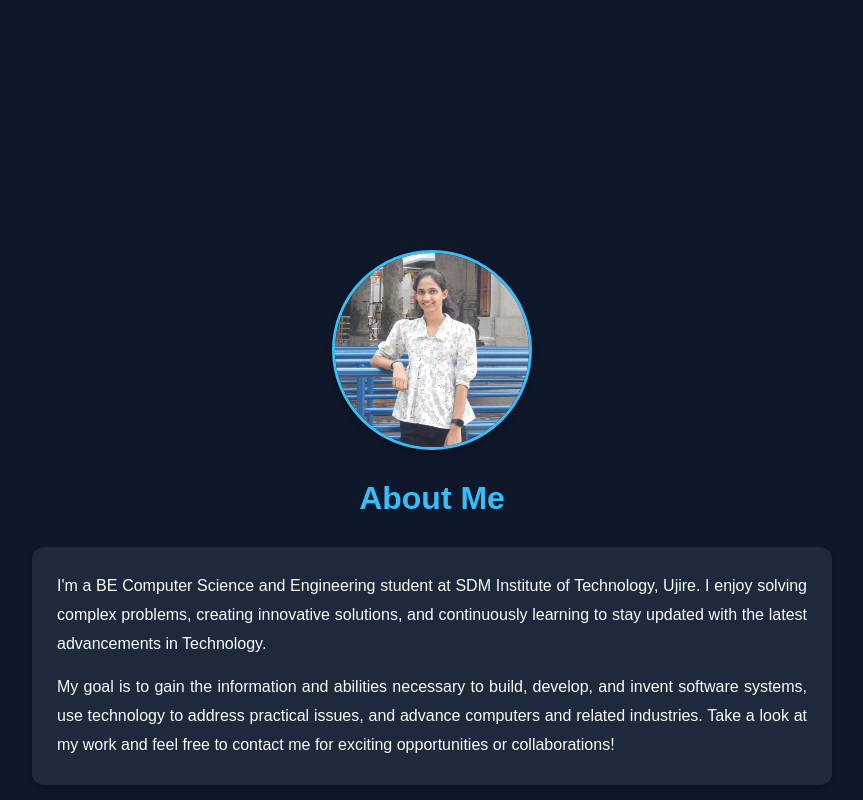
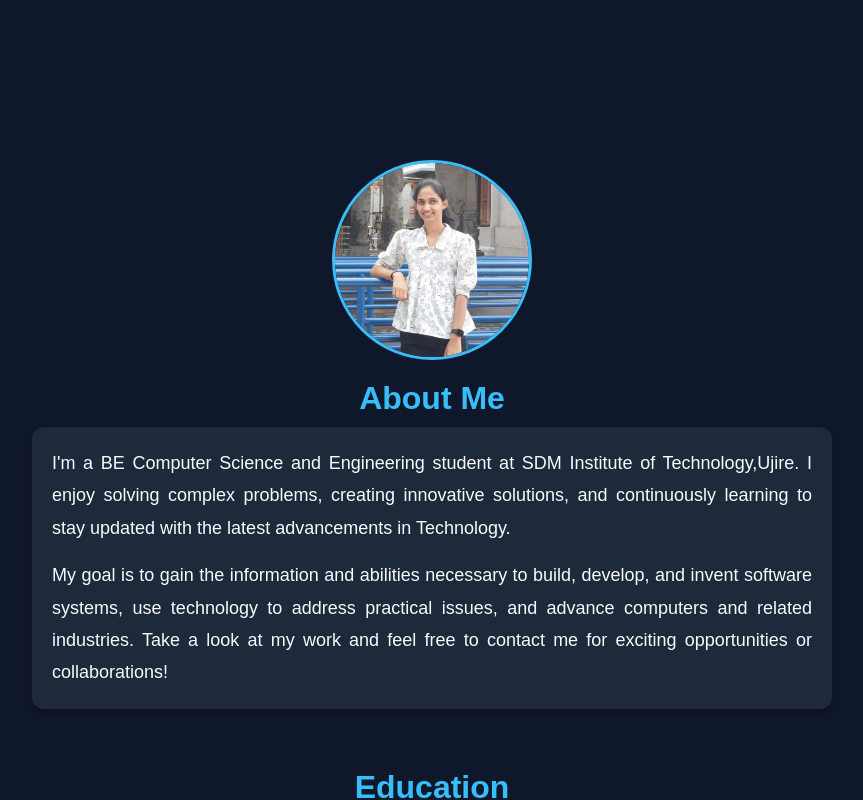
Before and after one commit to SAKSHITK/my_portfolio, a React (Create React App) app in the folder frontend/: page / in a window 1280 px wide. Shown: the part 760-1560 px from the top of the page, without its empty margins (208-1071 px from the left). Built offline with nearby package versions, Linux system fonts and the light colour scheme.

Commit message:
Update About.jsx

```diff
--- a/frontend/src/components/About.jsx
+++ b/frontend/src/components/About.jsx
@@ -7,20 +7,18 @@ const About = () => {
       id="about"
       className="about-section"
       style={{
-        paddingTop: "120px",
-        paddingBottom: "40px",
-        paddingLeft: "20px",
-        paddingRight: "20px",
-        textAlign: "center",
-        backgroundColor: "#0f172a",
-        color: "#f8fafc",
-        minHeight: "100vh",
+        marginBottom: "0px",
+        padding: "30px 20px",           // same padding as Home
+        textAlign: "center",            // center text
+        backgroundColor: "#0f172a",     // same bg as Home
+        color: "#f8fafc",               // same text color as Home             // fill height like Home
       }}
     >
       <div
         className="about-img-top"
         style={{
-          marginBottom: "30px",
+          marginTop: "0px",
+          marginBottom: "20px",
           display: "flex",
           justifyContent: "center",
         }}
@@ -31,11 +29,10 @@ const About = () => {
           style={{
             display: "block",
             margin: "0 auto",
-            borderRadius: "50%",
+            borderRadius: "50%", // round image
             width: "200px",
             height: "200px",
             objectFit: "cover",
-            boxShadow: "0 4px 6px rgba(0,0,0,0.3)",
           }}
         />
       </div>
@@ -44,8 +41,7 @@ const About = () => {
         className="section-title"
         style={{
           textAlign: "center",
-          fontSize: "2rem",
-          marginBottom: "30px",
+          margin: "10px 0",
         }}
       >
         About Me
@@ -54,28 +50,20 @@ const About = () => {
       <div
         className="edu-item"
         style={{
-          backgroundColor: "#1e293b",
-          padding: "25px",
-          borderRadius: "12px",
-          boxShadow: "0 4px 6px rgba(0,0,0,0.2)",
-          maxWidth: "800px",
-          margin: "0 auto",
+          backgroundColor: "#1e293b",      // same as education
+                 // same padding
+    borderRadius: "12px",            // same radius
+    boxShadow: "0 4px 6px rgba(0,0,0,0.2)",  // add same shadow
+    maxWidth: "800px",
+    margin: "0 auto",
+    textAlign: "center",
+    marginBottom:"0px"
         }}
       >
-        <p style={{
-          margin: 0,
-          textAlign: "justify",
-          lineHeight: "1.8",
-          fontSize: "1rem"
-        }}>
-          I'm a BE Computer Science and Engineering student at SDM Institute of Technology, Ujire. I enjoy solving complex problems, creating innovative solutions, and continuously learning to stay updated with the latest advancements in Technology.
+        <p style={{ margin: 0,  textAlign: "justify", lineHeight: "1.8"}}>
+          I'm a BE Computer Science and Engineering student at SDM Institute of Technology,Ujire. I enjoy solving complex problems, creating innovative solutions, and continuously learning to stay updated with the latest advancements in Technology.
         </p>
-        <p style={{
-          marginTop: "15px",
-          textAlign: "justify",
-          lineHeight: "1.8",
-          fontSize: "1rem"
-        }}>
+        <p style={{ marginTop: "15px",textAlign: "justify", lineHeight: "1.8"}}>
           My goal is to gain the information and abilities necessary to build, develop, and invent software systems, use technology to address practical issues, and advance computers and related industries. Take a look at my work and feel free to contact me for exciting opportunities or collaborations!
         </p>
       </div>
```
